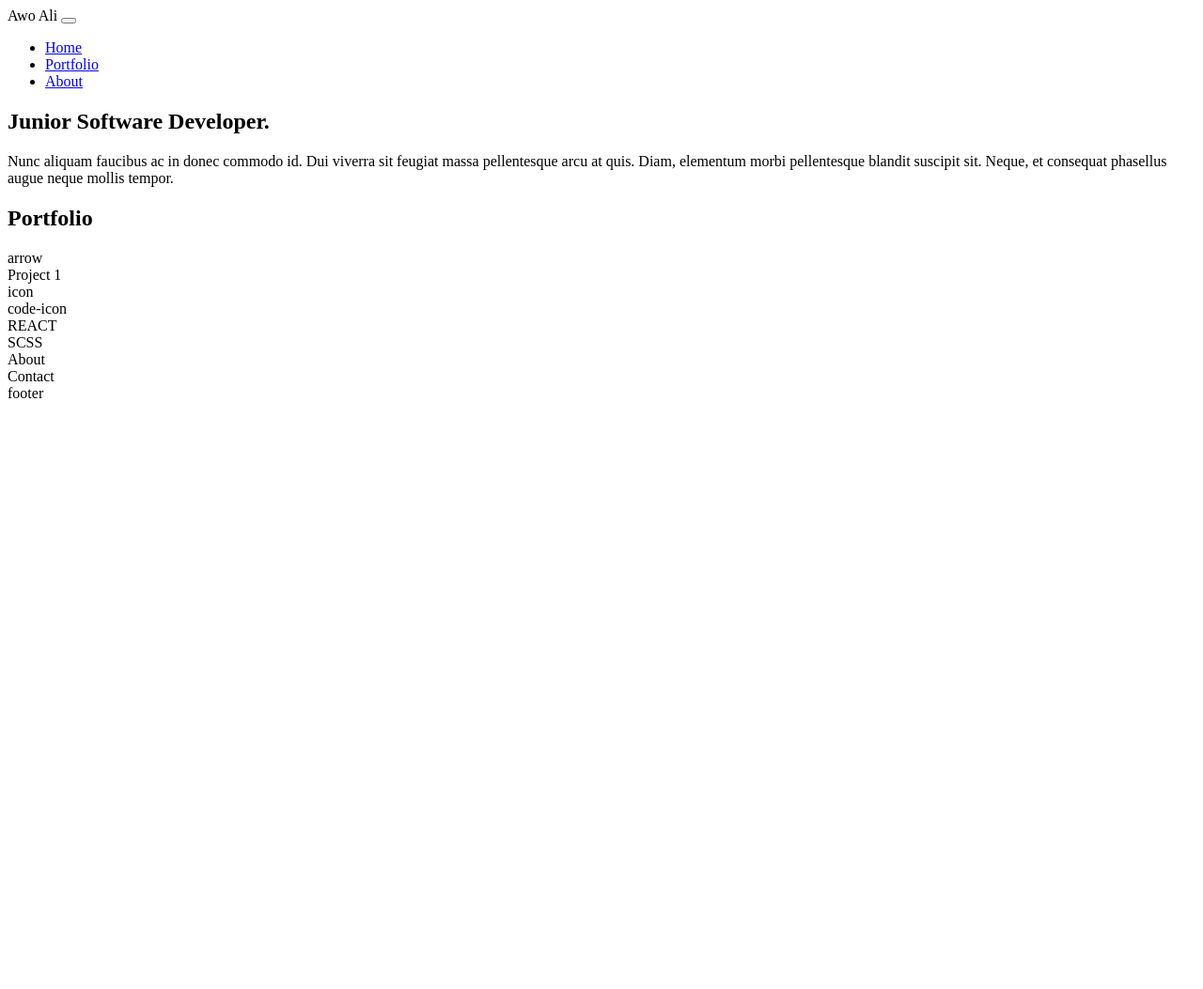
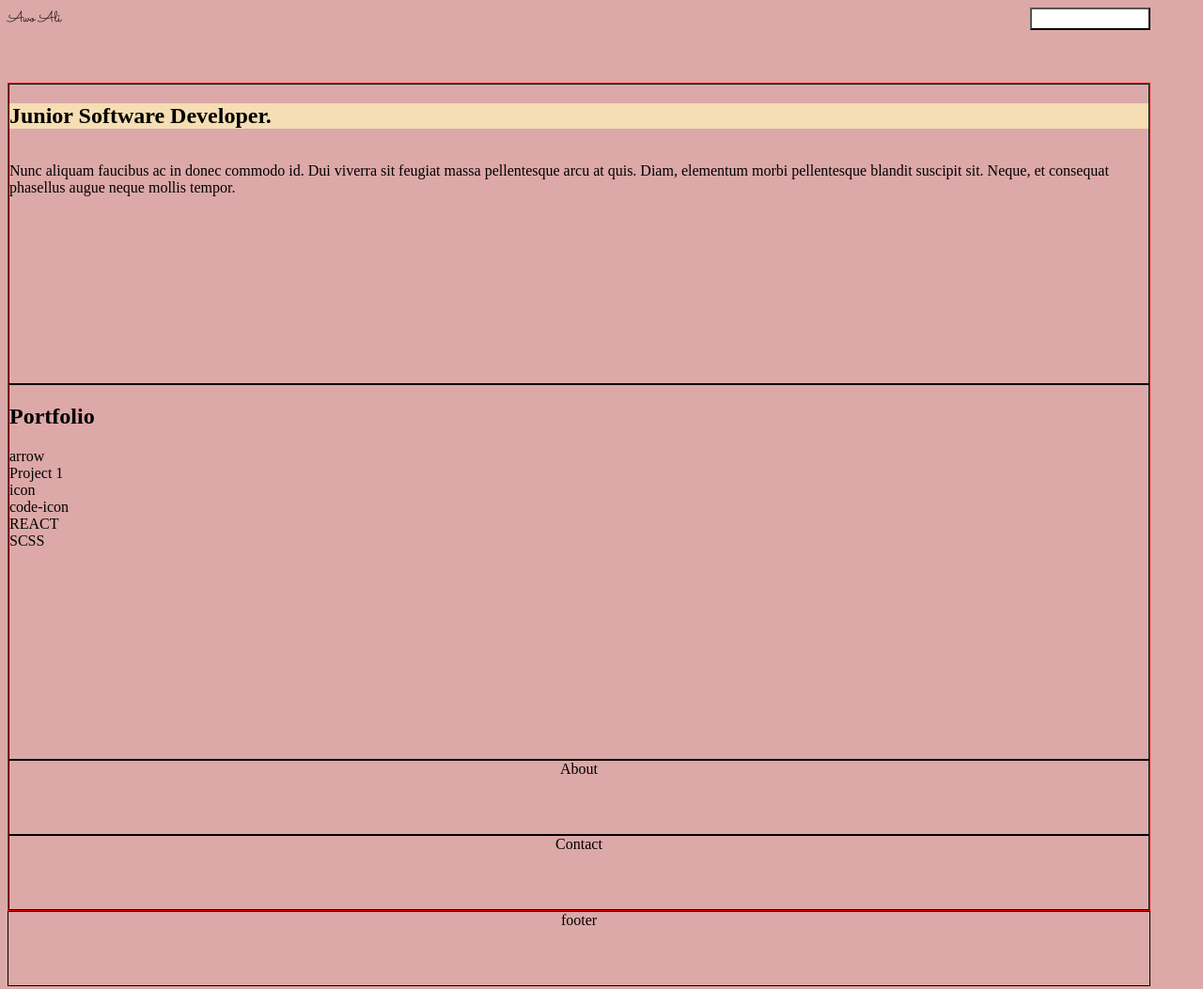
Before and after one commit to awo-ali/Personal-Portfolio, a plain HTML site: page index.html in a window 1280 px wide. Shown: the whole page at 94% size. Before the commit the page ends 800 px from the top, so only its background shows below. Drawn offline with Linux system fonts and the light colour scheme.

Commit message:
Imported font

```diff
--- a/styles/styles.scss
+++ b/styles/styles.scss
@@ -0,0 +1,97 @@
+@import url("https://fonts.googleapis.com/css2?family=Sacramento&display=swap");
+
+* {
+  background-color: rgb(221, 168, 168);
+  margin: o;
+  padding: o;
+  box-sizing: border-box;
+}
+
+body {
+  display: flex;
+  flex-direction: column;
+  width: 95vw;
+}
+
+.header {
+  align-items: center;
+  height: 10vh;
+  width: 100%;
+
+  &__logo {
+    display: flex;
+    flex-direction: row;
+    justify-content: space-between;
+    font-family: Sacramento, cursive;
+    width: 100%;
+    height: 29px;
+  }
+
+  &__button{
+      width: 10vw;
+      height: 3vh;
+      background: white;
+  }
+  &__list {
+    display: none;
+  }
+
+  &__nav {
+    display: none;
+  }
+}
+
+main {
+  width: 95vw;
+  border: 1px solid red;
+}
+.home {
+  display: flex;
+  flex-direction: column;
+  justify-content: flex-start;
+  width: 100%;
+  height: 40vh;
+  border: 1px solid black;
+
+  &__page {
+    background-color: wheat;
+    width: 100%;
+
+
+    &__p1 {
+      background-color: aqua;
+
+    }
+  }
+}
+
+.portfolio {
+  height: 50vh;
+  border: 1px solid black;
+}
+
+.footer {
+    display: flex;
+    height: 10vh;
+    border: 1px solid black;
+    justify-content: center;
+
+
+}
+
+.about {
+    display: flex;
+    height: 10vh;
+    border: 1px solid black;
+    justify-content: center;
+
+}
+
+.contact {
+    display: flex;
+    height: 10vh;
+    border: 1px solid black;
+    justify-content: center;
+
+
+}
```
Also changed, not shown: images/downward-arrow.png (added), styles/styles.css, 1 other file.
